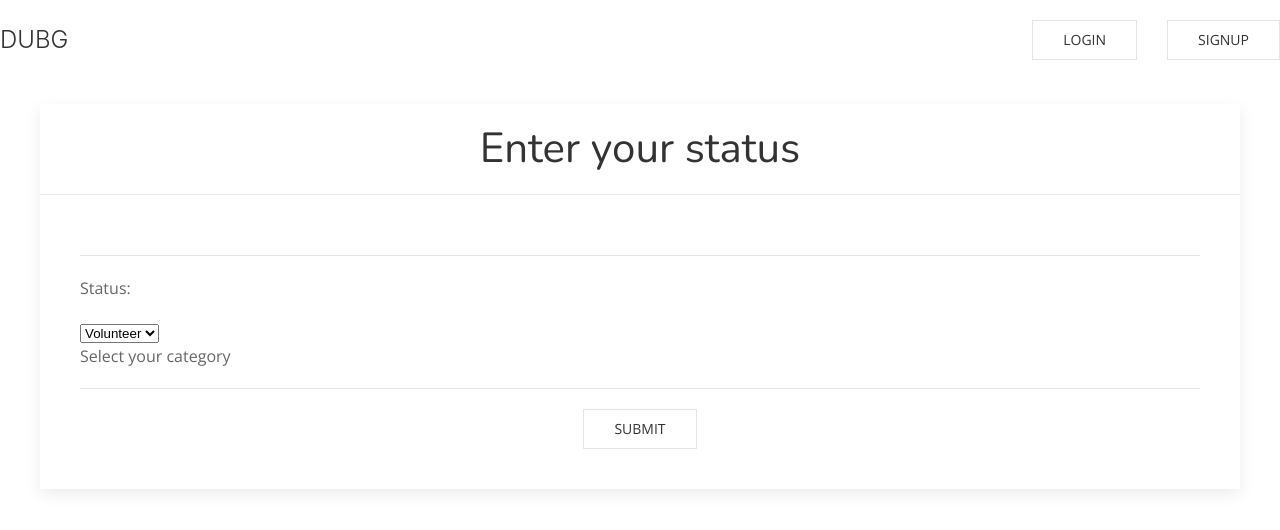
After one commit to codervivek/DUBG, a Django app: page /type/create/ in a window 1280 px wide. The commit adds this page. Shown: the top 530 px of the page. Run offline with Django 3.2, Linux system fonts and the light colour scheme; data comes from the database, SQL or seed files in the repository; some libraries are stand-ins or nearby versions.

Commit message:
add APIs

```diff
--- a/web/dashboard/admin.py
+++ b/web/dashboard/admin.py
@@ -1,7 +1,7 @@
 from django.contrib import admin
 
 # Register your models here.
-from .models import Location, Status
+from .models import Type, Status
 
-admin.site.register(Location)
+admin.site.register(Type)
 admin.site.register(Status)
--- a/web/dashboard/forms.py
+++ b/web/dashboard/forms.py
@@ -17,4 +17,4 @@ class SignUpForm(UserCreationForm):
 class StatusForm(forms.ModelForm):
     class Meta:
         model = Status
-        fields = ['postedby', 'num_injured', 'num_people', 'comments', 'latitude', 'longitude']
+        fields = ['postedby', 'people_injured', 'people_stuck', 'name', 'latitude', 'longitude']
--- a/web/dashboard/models.py
+++ b/web/dashboard/models.py
@@ -4,14 +4,24 @@ from django.contrib.auth.models import User
 
 class Status(models.Model):
     postedby = models.ForeignKey(User, on_delete=models.CASCADE, help_text="a")
-    latitude = models.DecimalField(max_digits=30, decimal_places=15)
-    longitude = models.DecimalField(max_digits=30, decimal_places=15)
-    num_people = models.PositiveIntegerField()
-    num_injured = models.PositiveIntegerField()
-    comments = models.TextField()
+    latitude = models.DecimalField(max_digits=30, decimal_places=15, help_text="Enter your Latitude position")
+    longitude = models.DecimalField(max_digits=30, decimal_places=15, help_text="Enter your Longitude position")
+    people_stuck = models.PositiveIntegerField(help_text="Enter number of People stuck")
+    people_injured = models.PositiveIntegerField(help_text="Enter number of People injured")
+    name = models.CharField(max_length=100,default="None")
 
-class Location(models.Model):
+class Type(models.Model):
 
     user=models.OneToOneField(User, related_name="location", on_delete=models.CASCADE, help_text="a")
-    latitude = models.DecimalField(max_digits=30, decimal_places=15)
-    longitude = models.DecimalField(max_digits=30, decimal_places=15)
+    latitude = models.DecimalField(max_digits=30, decimal_places=15,blank=True, null=True)
+    longitude = models.DecimalField(max_digits=30, decimal_places=15,blank=True, null=True)
+    TYPE = (
+        ('v', 'Volunteer'),
+        ('r', 'Rescuer'),
+    )
+    status = models.CharField(
+        max_length=1,
+        choices=TYPE,
+        default='v',
+        help_text='Select your category',
+    )
--- a/web/dashboard/templates/base.html
+++ b/web/dashboard/templates/base.html
@@ -40,6 +40,7 @@
             {% endif %}
 
             {% if user.is_authenticated %}
+            <a href="{% url 'status_create'%}?next={{request.path}}" class="uk-button uk-button-default">Report victims</a>
             <a href="{% url 'logout'%}?next={{request.path}}" class="uk-button uk-button-default">Logout</a>
             {% endif %}
 
@@ -79,7 +80,6 @@
 <script src="https://cdnjs.cloudflare.com/ajax/libs/jquery/3.2.1/jquery.min.js"></script>
 <script src="https://cdnjs.cloudflare.com/ajax/libs/uikit/3.0.0-beta.30/js/uikit.min.js"></script>
 <script src="https://cdnjs.cloudflare.com/ajax/libs/uikit/3.0.0-beta.30/js/uikit-icons.min.js"></script>
-<script src="{% static "SW3/pwabuilder-sw-register.js" %}"></script>
   {% block extra_js %}
   {% endblock extra_js %}
 </body>
--- /dev/null
+++ b/web/dashboard/templates/dashboard/type_form.html
@@ -0,0 +1,48 @@
+{% extends "base.html" %}
+
+{% block title %}DUBG{% endblock %}
+
+{% block content %}
+{% load staticfiles %}
+<div class="uk-flex-middle uk-container">
+<div class="uk-card uk-card-default">
+  <div class="uk-card-header">
+    <h1 class="uk-text-center">Enter your status</h1>
+  </div>
+  <div class="uk-card-body">
+      <form action="" method="post">
+          <div class="uk-form-group">
+          {% csrf_token %}
+          <!-- <table>
+            {{ form.as_table }}
+            </table><hr> -->
+            {% for field in form %}
+            {% if not field.help_text == "a" %}
+                <div class="form-group row">
+                    <div class="col-3">
+                      <p>{{ field.label_tag }}</p>
+                    </div>
+                    <div class="col-5">{{ field }}</div>
+                    {% if field.help_text %}<div class="form-helptext text-muted col-4">{{ field.help_text }}</div>{% endif %}
+                    {% if field.errors %}
+                    <div class="col-12">
+                        <br>
+                        <ul class="form-errors alert alert-danger">
+                        {% for error in field.errors %}
+                            <li><strong>{{ error|escape }}</strong></li>
+                        {% endfor %}
+                        </ul>
+                      </div>
+                    {% endif %}
+                  </div>
+                {% endif %}<hr>
+            {% endfor %}
+            <input name="user" type="hidden" value="{{user.id}}"/>
+          <div class="uk-text-center">
+          <input type="submit" value="Submit" class="uk-button uk-button-default"/></div>
+          </div>
+      </form>
+  </div>
+</div>
+</div>
+{% endblock %}
--- a/web/dashboard/templates/index.html
+++ b/web/dashboard/templates/index.html
@@ -4,5 +4,5 @@
 
 {% block content %}
 {% load staticfiles %}
-<div class="uk-text-center"><h1>Dashbaord</h1></div><hr>
+<div class="uk-text-center"><h1>Dashboard</h1></div><hr>
 {% endblock %}
--- a/web/dashboard/urls.py
+++ b/web/dashboard/urls.py
@@ -11,5 +11,5 @@ urlpatterns = [
     url(r'^b/(?P<pk>\d+)$', views.statusDetailAPI, name='status_detail'),
     url(r'^users/$', views.allUserAPI, name='user_list'),
     url(r'^status/update$', views.statusUpdateAPI, name='status_update'),
-
+    url(r'^type/create/$', views.TypeCreate.as_view(), name='type_create'),
 ]
--- a/web/dashboard/views.py
+++ b/web/dashboard/views.py
@@ -9,7 +9,7 @@ from django.views import generic
 from django.contrib.auth.models import User
 from django.views.generic.edit import CreateView, UpdateView, DeleteView
 from django.urls import reverse_lazy
-from .models import Status, Location
+from .models import Status, Type
 
 
 def signup(request):
@@ -21,7 +21,7 @@ def signup(request):
             raw_password = form.cleaned_data.get('password1')
             user = authenticate(username=username, password=raw_password)
             login(request, user)
-            return redirect('home')
+            return redirect('type_create')
     else:
         form = SignUpForm()
     return render(request, 'signup.html', {'form': form})
@@ -32,6 +32,11 @@ def home(request):
 class StatusCreate(CreateView):
     model = Status
     form_class=StatusForm
+    success_url = reverse_lazy( 'home')
+
+class TypeCreate(CreateView):
+    model = Type
+    fields = ['user','status']
     success_url = reverse_lazy( 'home')
 
 from django.core import serializers
@@ -62,6 +67,6 @@ def statusUpdateAPI(request):
         user.location.latitude=request.GET.get('latitude')
         user.location.longitude=request.GET.get('longitude')
     except ObjectDoesNotExist:
-        location = Location.objects.create(user=request.user, latitude=request.GET.get('latitude'),longitude=request.GET.get('longitude'))
+        location = Type.objects.create(user=request.user, latitude=request.GET.get('latitude'),longitude=request.GET.get('longitude'))
 
     return JsonResponse({"success":True})
```
Also changed, not shown: web/db.sqlite3.
